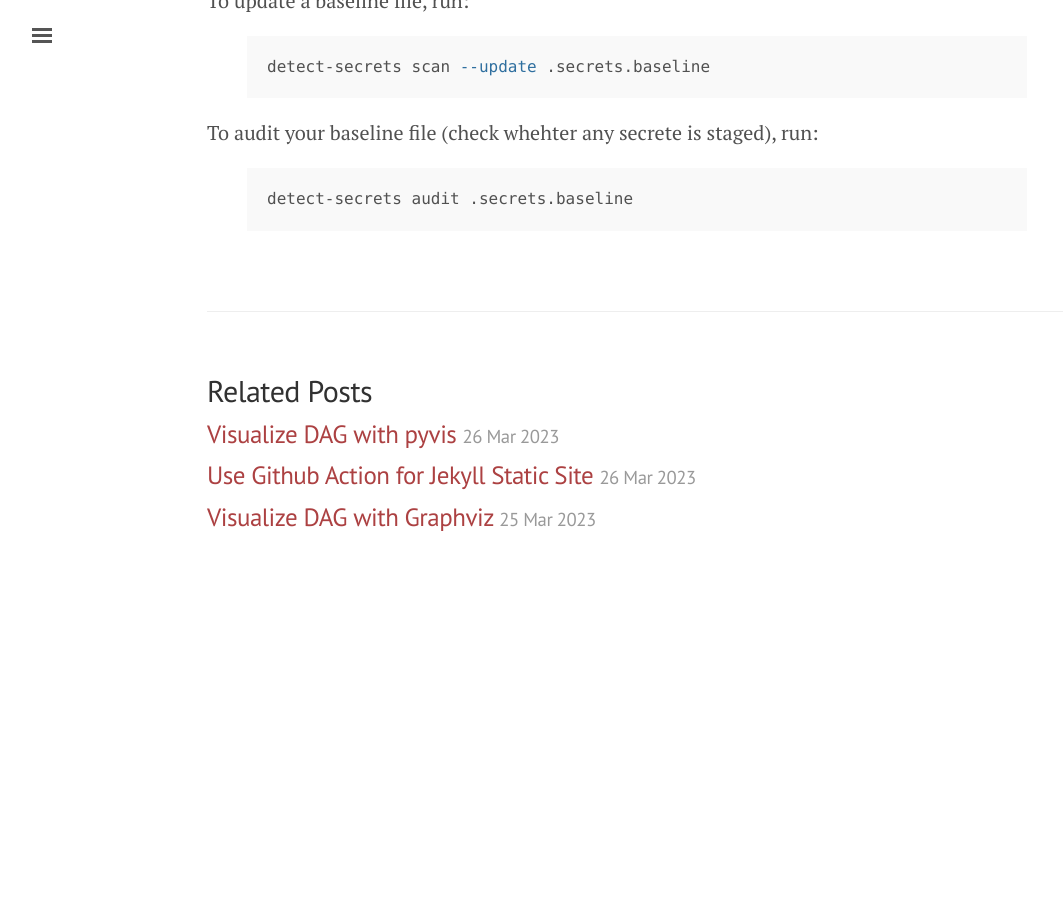
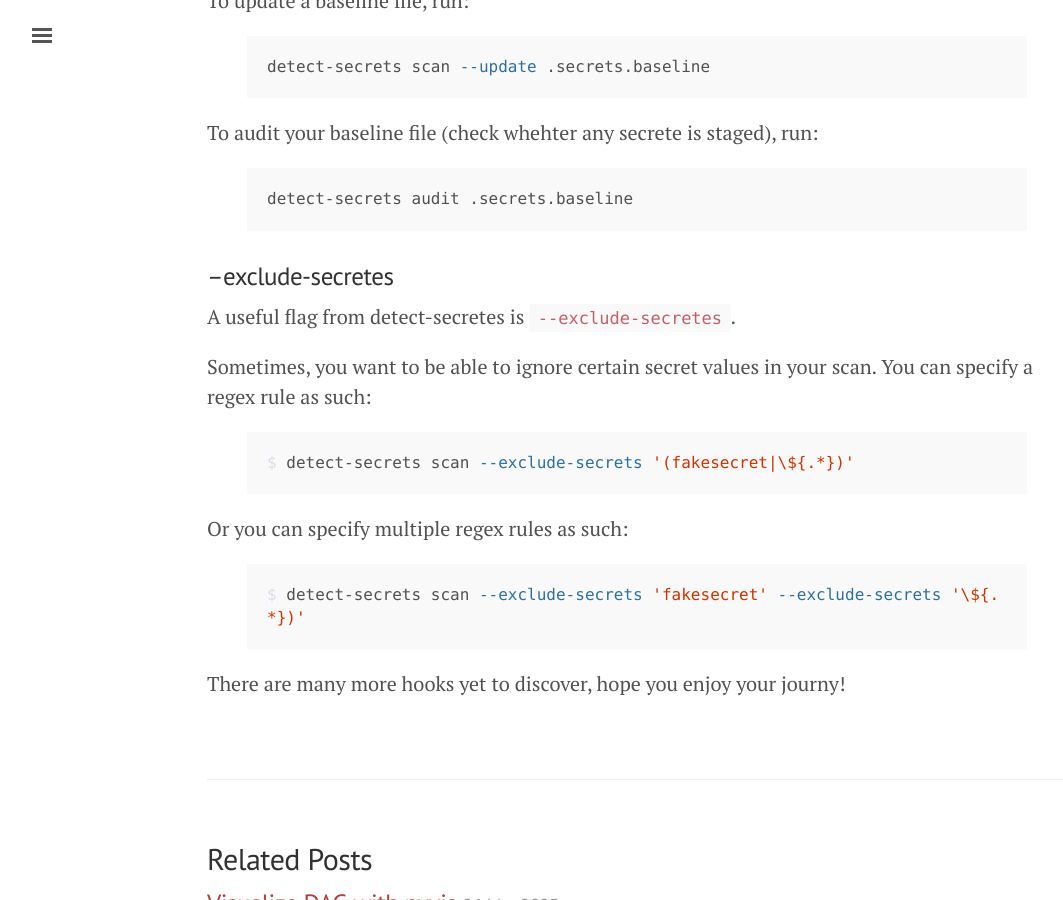
Before and after one commit to asurinsaka/asurinsaka.github.io, a Jekyll site: the page built from _posts/2023-03-27-pre-commit.md, in a window 1280 px wide and 900 px high, scrolled down 3137 px. Shown: the whole window, without its empty margins (3-1066 px from the left). Built offline with Jekyll 4.4.1, drawn with Linux system fonts in a browser that asks for light colours; before the commit the page ends 3730 px from its top, so only the background shows below that.

Commit message:
add exclude-secretes to detect-secretes in Pre-commit post

```diff
--- a/_posts/2023-03-27-pre-commit.md
+++ b/_posts/2023-03-27-pre-commit.md
@@ -128,3 +128,21 @@ To audit your baseline file (check whehter any secrete is staged), run:
 {% highlight bash %}
 detect-secrets audit .secrets.baseline
 {% endhighlight %}
+
+### --exclude-secretes
+
+A useful flag from detect-secretes is `--exclude-secretes`.
+
+Sometimes, you want to be able to ignore certain secret values in your scan. You can specify a regex rule as such:
+
+{% highlight bash %}
+$ detect-secrets scan --exclude-secrets '(fakesecret|\${.*})'
+{% endhighlight %}
+
+Or you can specify multiple regex rules as such:
+
+{% highlight bash %}
+$ detect-secrets scan --exclude-secrets 'fakesecret' --exclude-secrets '\${.*})'
+{% endhighlight %}
+
+There are many more hooks yet to discover, hope you enjoy your journy!
```
